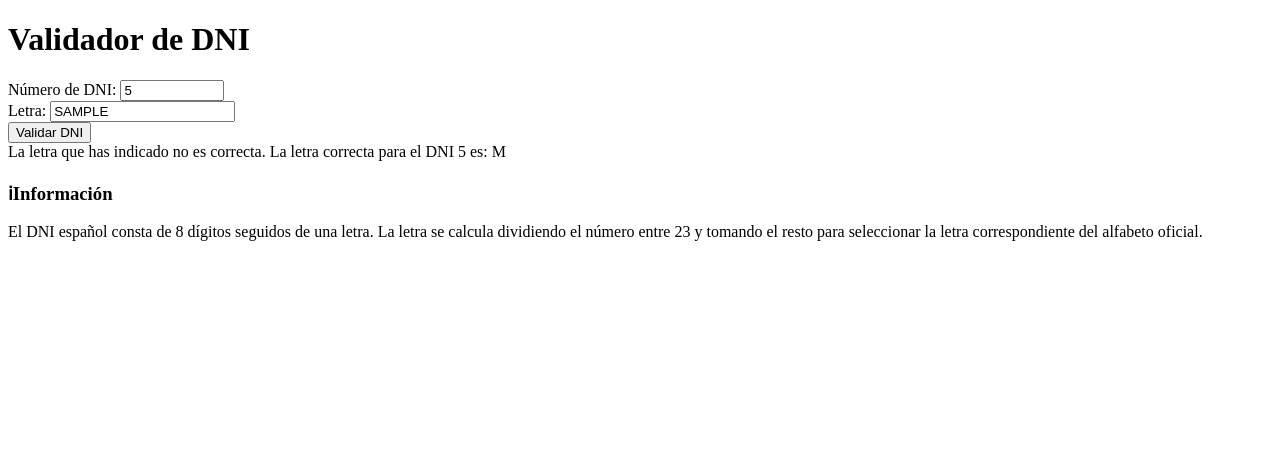
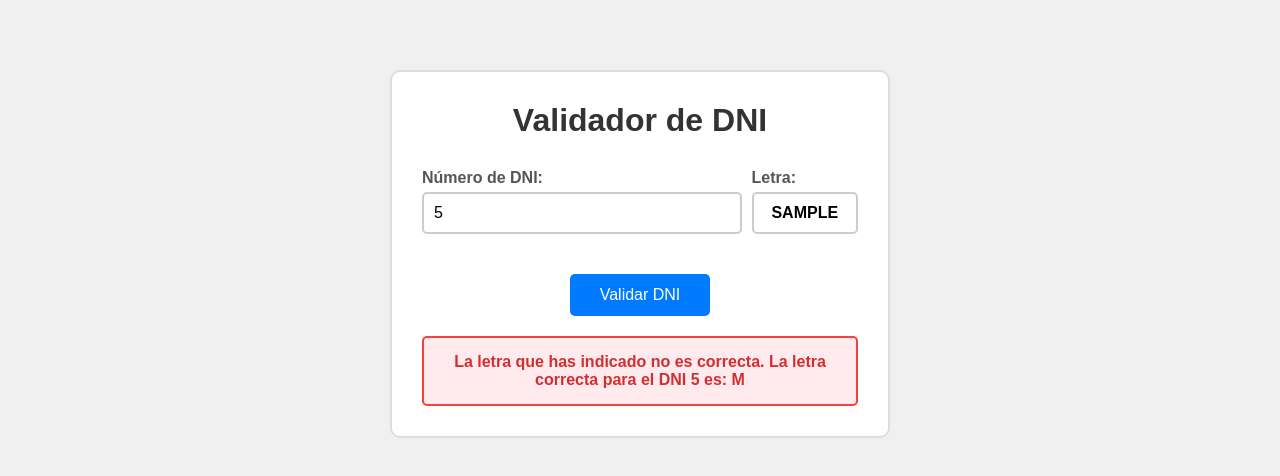
Before and after one commit to MANTM1224/5IV8_TORRESMORALESEMILIOMANUEL_AM, a plain HTML site: page index.html in a window 1280 px wide. Both pictures are taken after typing "5", "Sample" into the empty fields and a click on the button "Validar DNI". Drawn offline with Linux system fonts and the light colour scheme.

Commit message:
Se agrego el CSS y se elimino el apartado de informacion

```diff
--- a/CSS/stylesheet.css
+++ b/CSS/stylesheet.css
@@ -0,0 +1,110 @@
+* {
+    margin: 0;
+    padding: 0;
+    box-sizing: border-box;
+}
+
+body {
+    font-family: Arial, sans-serif;
+    background-color: #f0f0f0;
+    padding: 20px;
+}
+
+.container {
+    background-color: white;
+    max-width: 500px;
+    margin: 50px auto;
+    padding: 30px;
+    border-radius: 10px;
+    border: 2px solid #ddd;
+}
+
+h1 {
+    color: #333;
+    text-align: center;
+    margin-bottom: 30px;
+}
+
+.input-group {
+    margin-bottom: 20px;
+}
+
+label {
+    display: block;
+    margin-bottom: 5px;
+    color: #555;
+    font-weight: bold;
+}
+
+input[type="text"], input[type="number"] {
+    width: 100%;
+    padding: 10px;
+    border: 2px solid #ccc;
+    border-radius: 5px;
+    font-size: 16px;
+}
+
+input[type="text"]:focus, input[type="number"]:focus {
+    border-color: #007bff;
+    outline: none;
+}
+
+.dni-inputs {
+    display: flex;
+    gap: 10px;
+}
+
+.numero-dni {
+    flex: 3;
+}
+
+.letra-dni {
+    flex: 1;
+}
+
+.letra-dni input {
+    text-transform: uppercase;
+    text-align: center;
+    font-weight: bold;
+}
+
+button {
+    background-color: #007bff;
+    color: white;
+    padding: 12px 30px;
+    border: none;
+    border-radius: 5px;
+    font-size: 16px;
+    cursor: pointer;
+    display: block;
+    margin: 20px auto 0;
+}
+
+button:hover {
+    background-color: #0056b3;
+}
+
+.mensaje {
+    margin-top: 20px;
+    padding: 15px;
+    border-radius: 5px;
+    text-align: center;
+    font-weight: bold;
+    display: none;
+}
+
+.mensaje.show {
+    display: block;
+}
+
+.mensaje.error {
+    background-color: #ffebee;
+    color: #d32f2f;
+    border: 2px solid #f44336;
+}
+
+.mensaje.success {
+    background-color: #e8f5e8;
+    color: #2e7d32;
+    border: 2px solid #4caf50;
+}
--- a/index.html
+++ b/index.html
@@ -28,10 +28,6 @@
 
         <div id="mensaje" class="mensaje"></div>
 
-        <div class="info">
-            <h3>ℹInformación</h3>
-            <p>El DNI español consta de 8 dígitos seguidos de una letra. La letra se calcula dividiendo el número entre 23 y tomando el resto para seleccionar la letra correspondiente del alfabeto oficial.</p>
-        </div>
     </div>
 
     <script src="Script/Dniscript.js"></script>
```
